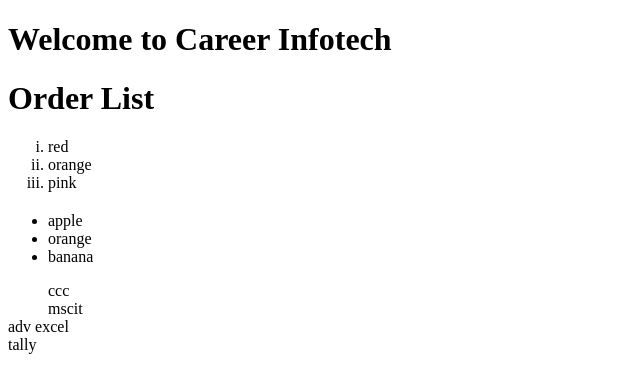
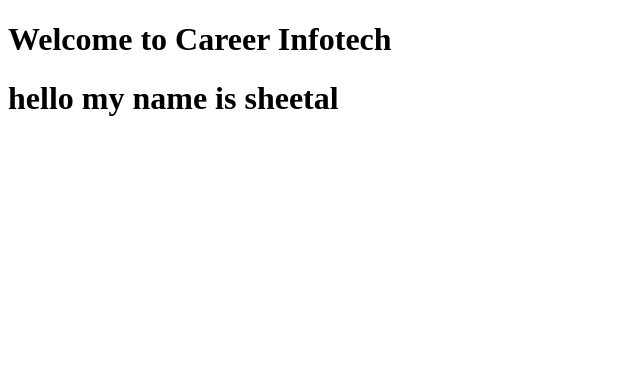
Before and after one commit to sheetalmore7111/www.careerinfotech.in, a plain HTML site: page Index.html in a window 1280 px wide. Shown: the whole page, without its empty margins (0-640 px from the left). Drawn offline with Linux system fonts and the light colour scheme.

Commit message:
modify file

```diff
--- a/Index.html
+++ b/Index.html
@@ -9,23 +9,6 @@
 <body>
     <h1>Welcome to Career Infotech</h1>
 
-    <h1>Order List</h1>
-    <ol type="i">
-        <li>red</li>
-        <li>orange</li>
-        <li>pink</li>
-    </ol>
-    <h2 type="circle"></h2>
-        <ul>
-        <li>apple</li>
-        <li>orange</li>
-        <li>banana</li>
-    </ul>
-    <dl>
-        <dd>ccc</dd>
-        <dd>mscit</dd>
-        <dt>adv excel</dt>
-        <dt>tally</dt>
-    </dl>
+    <h1>hello my name is sheetal</h1>
 </body>
 </html>
```
